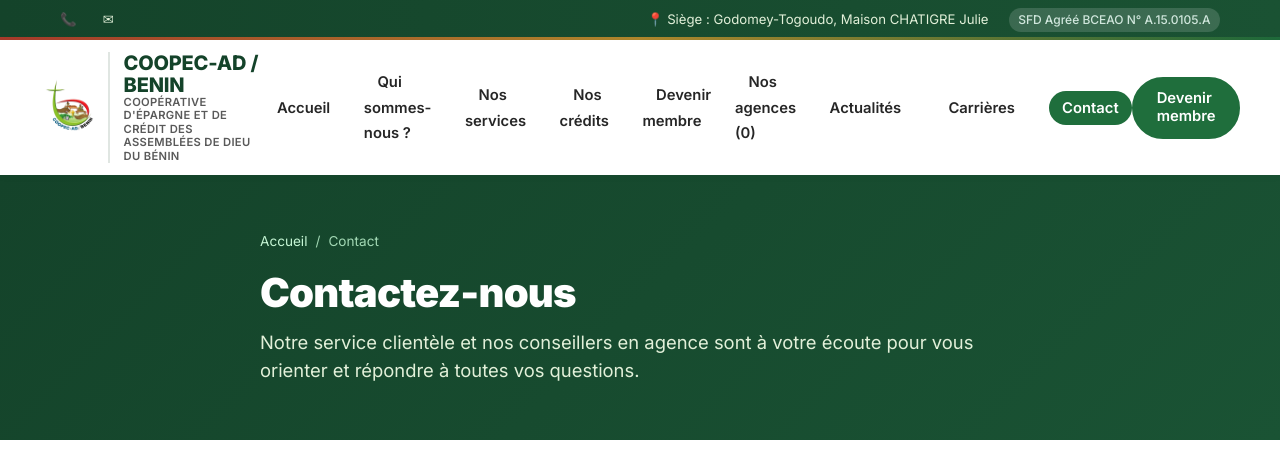
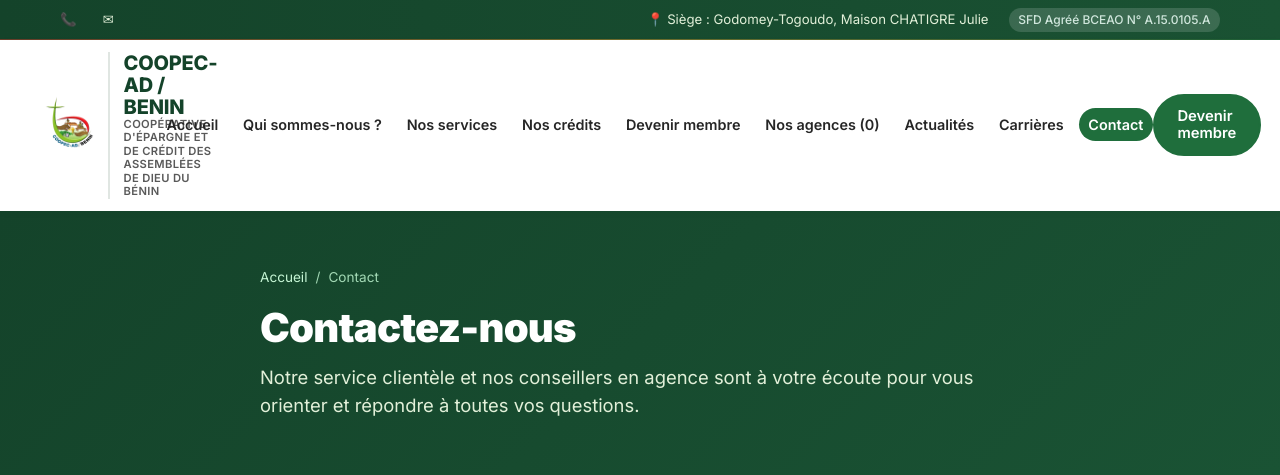
Before and after one commit to yasminath462-cell/coopec-ad-benin, a PHP site: page /contact.html in a window 1280 px wide. Shown: the top 475 px of the page. Run offline with PHP 8.4, Linux system fonts and the light colour scheme; data that the repository does not hold is empty; a stand-in replaces the project's code that opens the database connection.

Commit message:
ajmodifier css pour le header

```diff
--- a/css/style.css
+++ b/css/style.css
@@ -126,9 +126,9 @@ button {
   bottom: 0;
   left: 0;
   right: 0;
-  height: 3px;
+  height: 1px;
   background: linear-gradient(90deg, var(--color-red) 0%, #C9922C 50%, var(--color-green) 100%);
-  opacity: 0.85;
+  opacity: 0.5;
 }
 
 .topbar-content {
@@ -237,15 +237,16 @@ button {
 .nav-list {
   display: flex;
   align-items: center;
-  gap: 1.25rem;
+  gap: 0.35rem;
 }
 
 .nav-link {
   color: var(--color-text);
   font-weight: 600;
-  font-size: 0.925rem;
-  padding: 0.5rem 0.85rem;
+  font-size: 0.9rem;
+  padding: 0.5rem 0.6rem;
   border-radius: var(--radius-full);
+  white-space: nowrap;
   position: relative;
   transition: var(--transition);
 }
```
